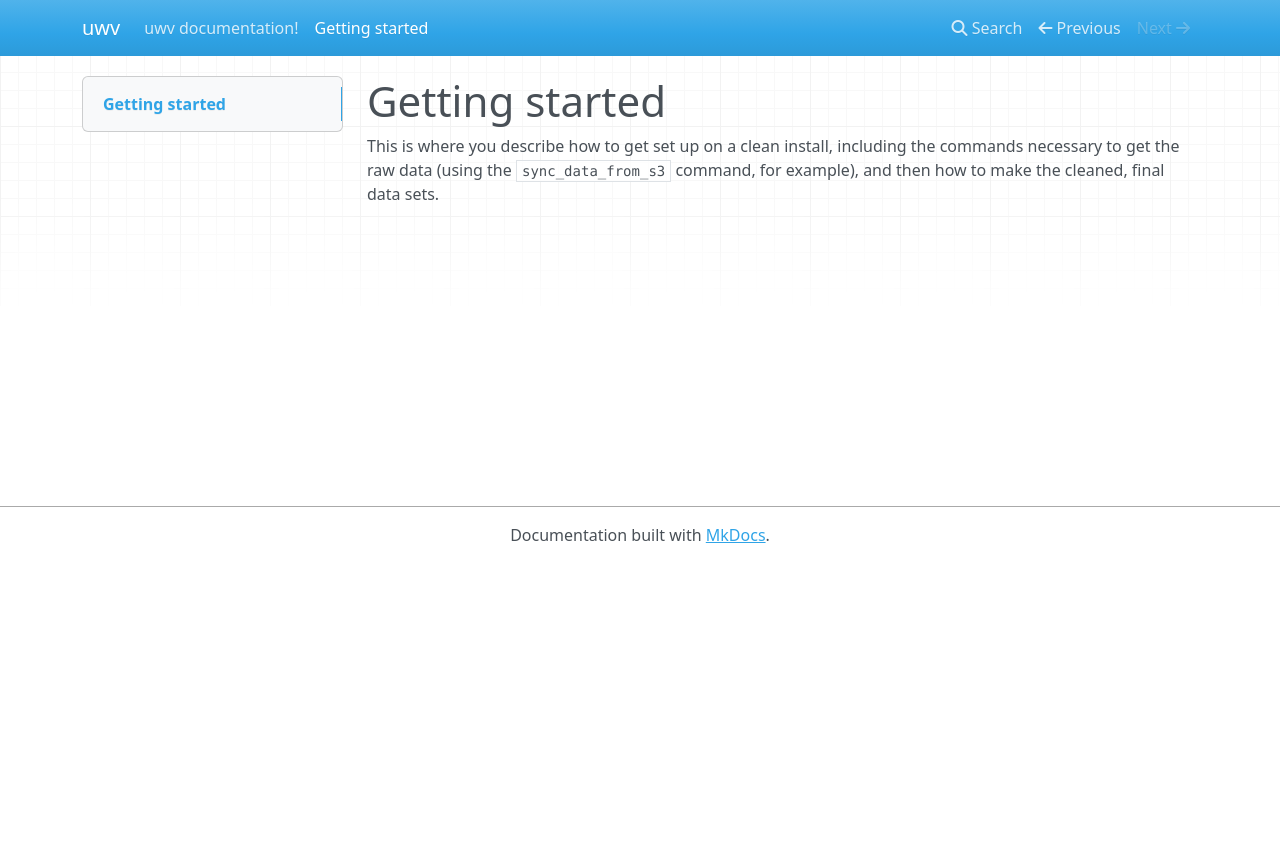
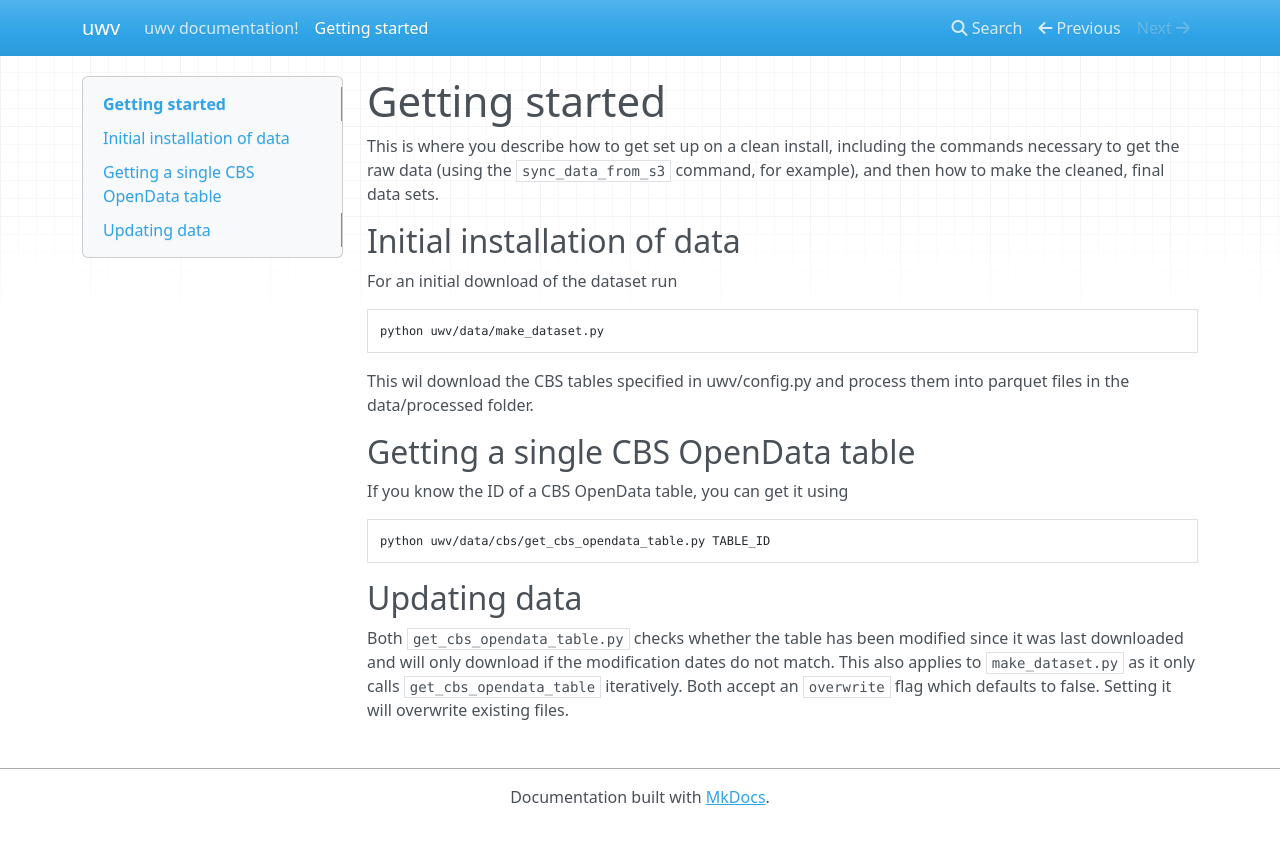
Before and after one commit to evdhout/uwv, an MkDocs documentation site: the page built from docs/docs/getting-started.md, in a window 1280 px wide. Shown: the top 844 px of the page. Built offline with MkDocs 1.6.1, drawn with Linux system fonts in a browser that asks for light colours; nearby versions of some CDN libraries.

Commit message:
Short doc on getting the data

````diff
--- a/docs/docs/getting-started.md
+++ b/docs/docs/getting-started.md
@@ -4,3 +4,30 @@ Getting started
 This is where you describe how to get set up on a clean install, including the
 commands necessary to get the raw data (using the `sync_data_from_s3` command,
 for example), and then how to make the cleaned, final data sets.
+
+
+## Initial installation of data
+
+For an initial download of the dataset run
+
+```bash
+python uwv/data/make_dataset.py
+```
+
+This wil download the CBS tables specified in uwv/config.py and process them
+into parquet files in the data/processed folder.
+
+## Getting a single CBS OpenData table
+
+If you know the ID of a CBS OpenData table, you can get it using
+
+```bash
+python uwv/data/cbs/get_cbs_opendata_table.py TABLE_ID
+```
+
+## Updating data
+
+Both `get_cbs_opendata_table.py` checks whether the table has been modified since
+it was last downloaded and will only download if the modification dates do not match.
+This also applies to `make_dataset.py` as it only calls `get_cbs_opendata_table` iteratively.
+Both accept an `overwrite` flag which defaults to false. Setting it will overwrite existing files.
````
